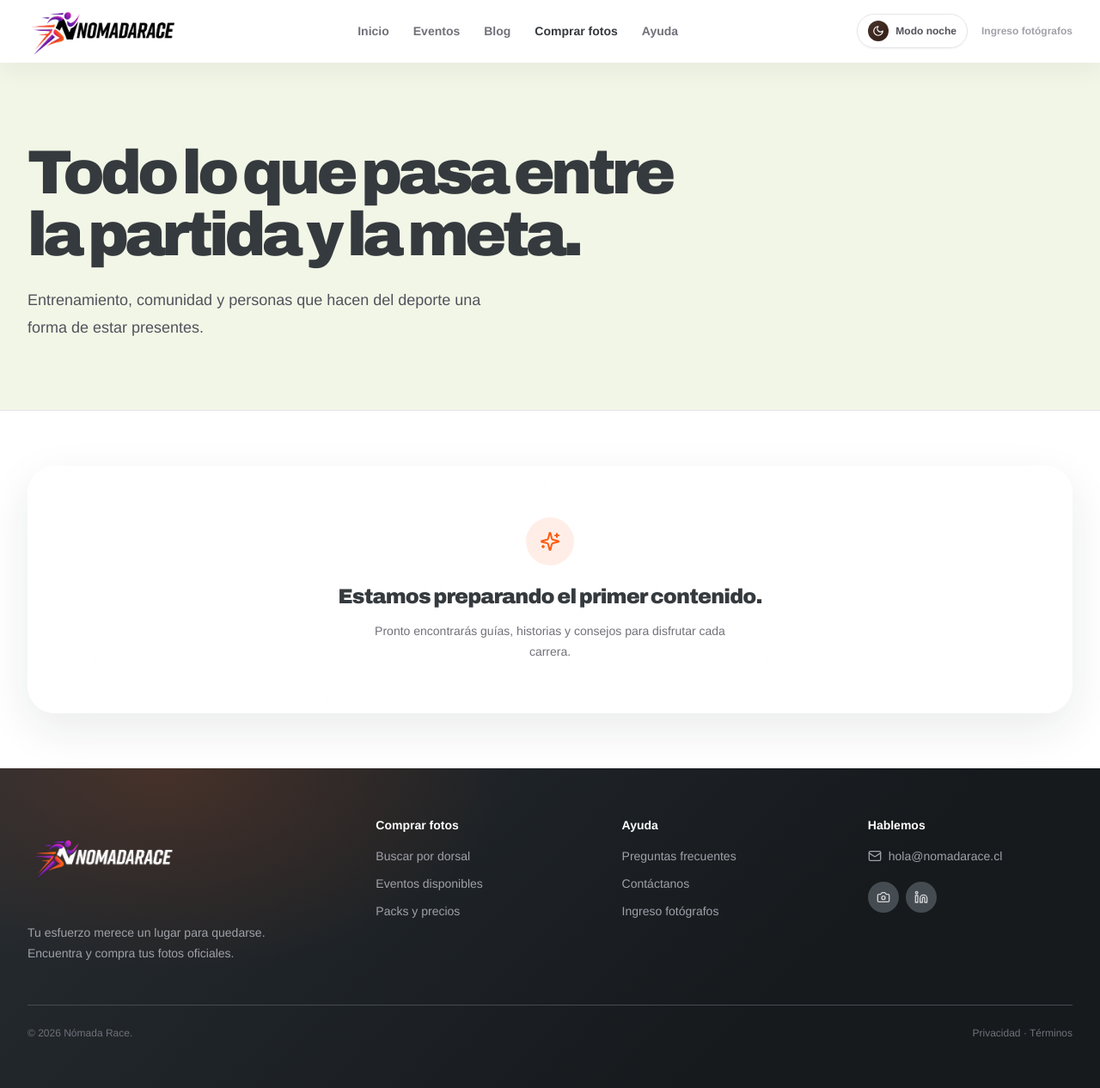
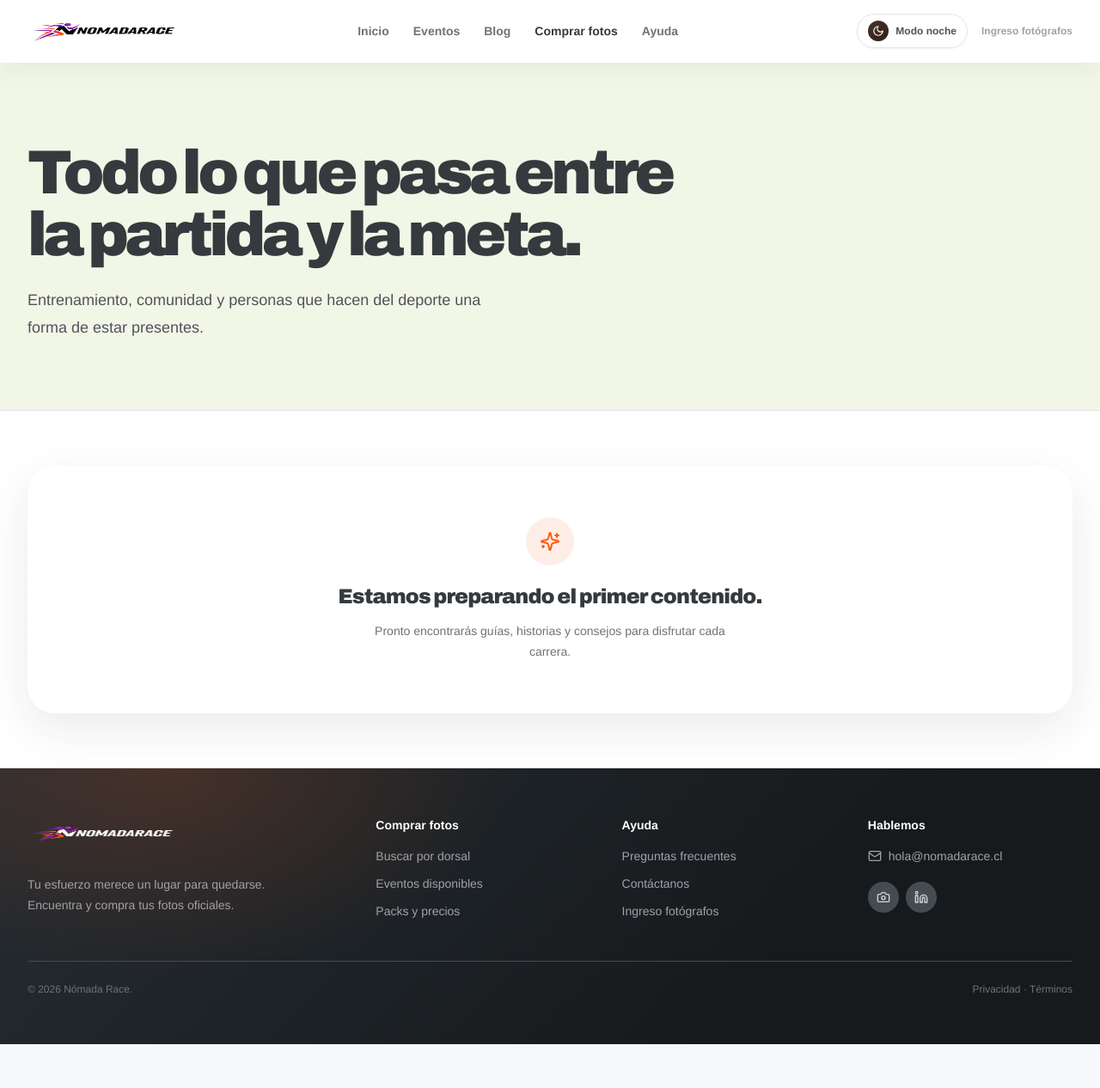
Before and after one commit to franzalbornoz1-bot/nomadarace, a Next.js app: page /blog in a window 1280 px wide. Shown: the whole page at 86% size. After the commit the page ends 1215 px from the top, so only its background shows below. Built offline with nearby package versions, Linux system fonts and the light colour scheme.

Commit message:
Force full wordmark in public header

```diff
--- a/components/nomada-app.tsx
+++ b/components/nomada-app.tsx
@@ -25,12 +25,12 @@ const PUBLIC_LINKS = [
 function Logo({ inverse = false, small = false }: { inverse?: boolean; small?: boolean }) {
   const size = small ? "w-36" : "w-36 sm:w-44";
   if (inverse) return <Link href="/" className="inline-flex items-center" aria-label="Nómada Race, inicio">
-    <img src="/nomada-race-logo-light.png" alt="Nómada Race" className={cn("h-auto transition-opacity duration-300 hover:opacity-80", size)} />
+    <img src="/nomada-race-wordmark-night.png" alt="Nómada Race" className={cn("h-10 w-auto transition-opacity duration-300 hover:opacity-80", size)} />
   </Link>;
 
   return <Link href="/" className="inline-flex items-center" aria-label="Nómada Race, inicio">
-    <img src="/nomada-race-logo-dark.png" alt="Nómada Race" className={cn("h-auto dark:hidden transition-opacity duration-300 hover:opacity-75", size)} />
-    <img src="/nomada-race-logo-light.png" alt="Nómada Race" className={cn("hidden h-auto dark:block transition-opacity duration-300 hover:opacity-75", size)} />
+    <img src="/nomada-race-wordmark-day.png" alt="Nómada Race" className={cn("h-10 w-auto dark:hidden transition-opacity duration-300 hover:opacity-75", size)} />
+    <img src="/nomada-race-wordmark-night.png" alt="Nómada Race" className={cn("hidden h-10 w-auto dark:block transition-opacity duration-300 hover:opacity-75", size)} />
   </Link>;
 }
 
```
Also changed, not shown: public/nomada-race-wordmark-day.png (added), public/nomada-race-wordmark-night.png (added).
